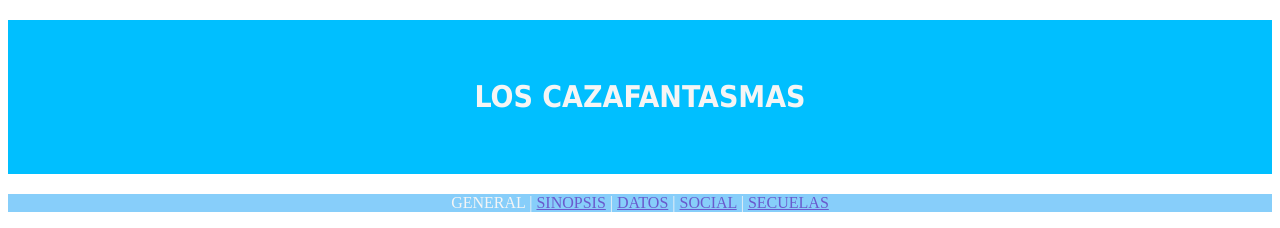
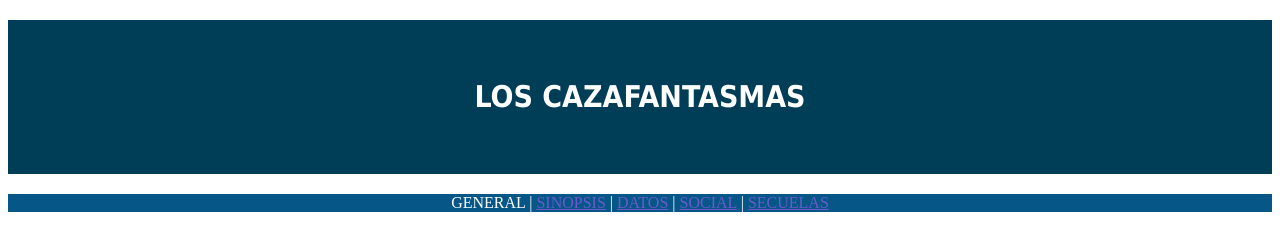
Before and after one commit to UO252192/sew, a plain HTML site: page index.html in a window 1280 px wide. Shown: the top 228 px of the page. Drawn offline with Linux system fonts and the light colour scheme.

Commit message:
mejora de css

```diff
--- a/estilo.css
+++ b/estilo.css
@@ -11,8 +11,8 @@ header {
 }
 
 h1 {
-    background-color:deepskyblue;
-    color: whitesmoke;
+    background-color:#003D57;
+    color: #FFFFFF;
     text-transform: uppercase;
     padding: 50px 25px;
     text-align: center;
@@ -50,25 +50,25 @@ a:active {
 }
 
 nav {
-    background-color:lightskyblue;
-    color: whitesmoke;
+    background-color:#065788;
+    color: #FFFFFF;
     text-transform: uppercase;
     text-align: center;
 }
 
 nav > a:link {
     color: slateblue;
-    background-color:lightskyblue;
+    background-color:#065788;
 }
 
 nav > a:visited {
-    color: purple;
-    background-color:lightskyblue;
+    color: #292065;
+    background-color:##87CEFA;
 }
 
 nav > a:active {
     color: red;
-    background-color:lightskyblue;
+    background-color:#065788;
 }
 
 ul {
```
